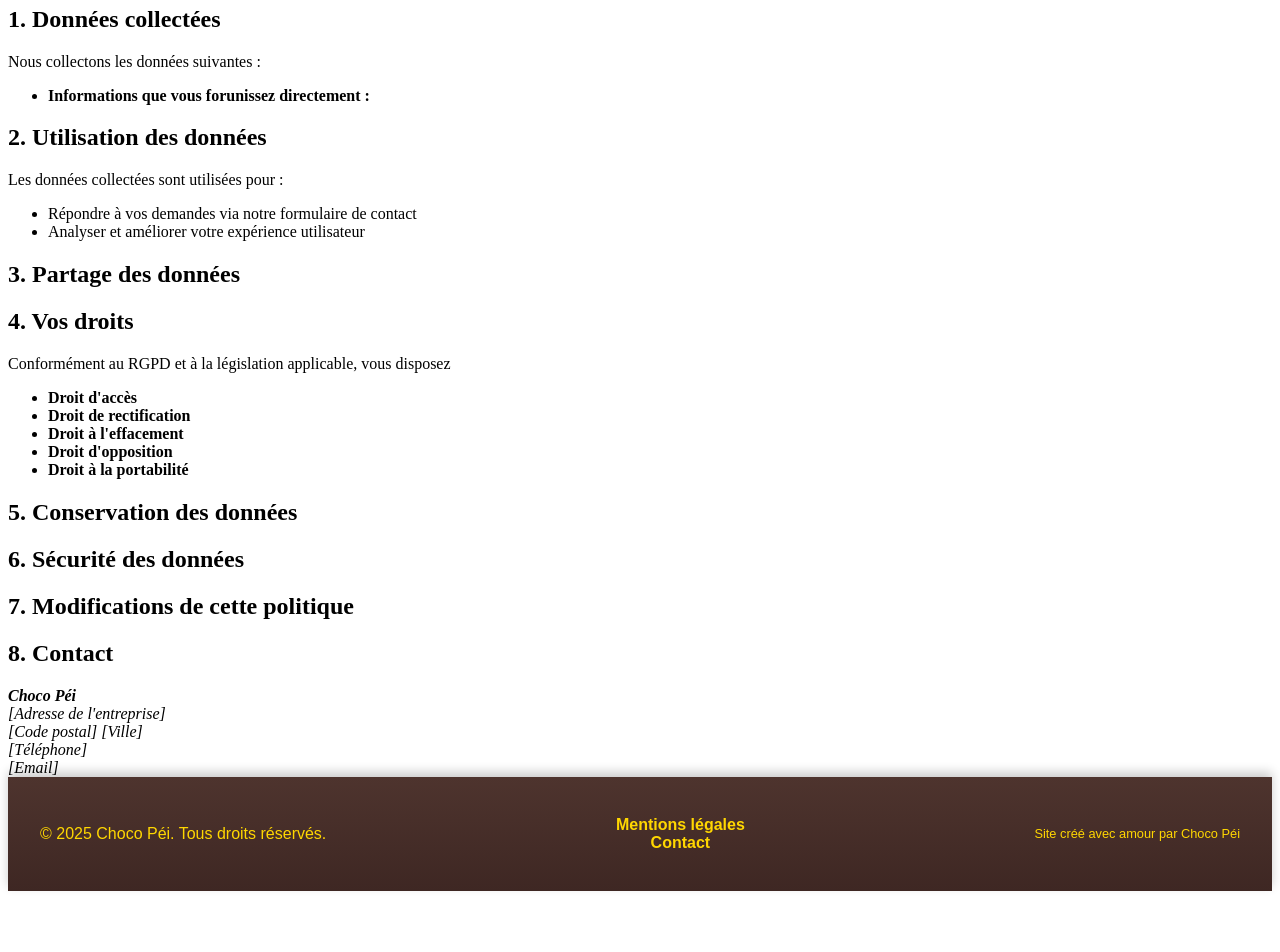
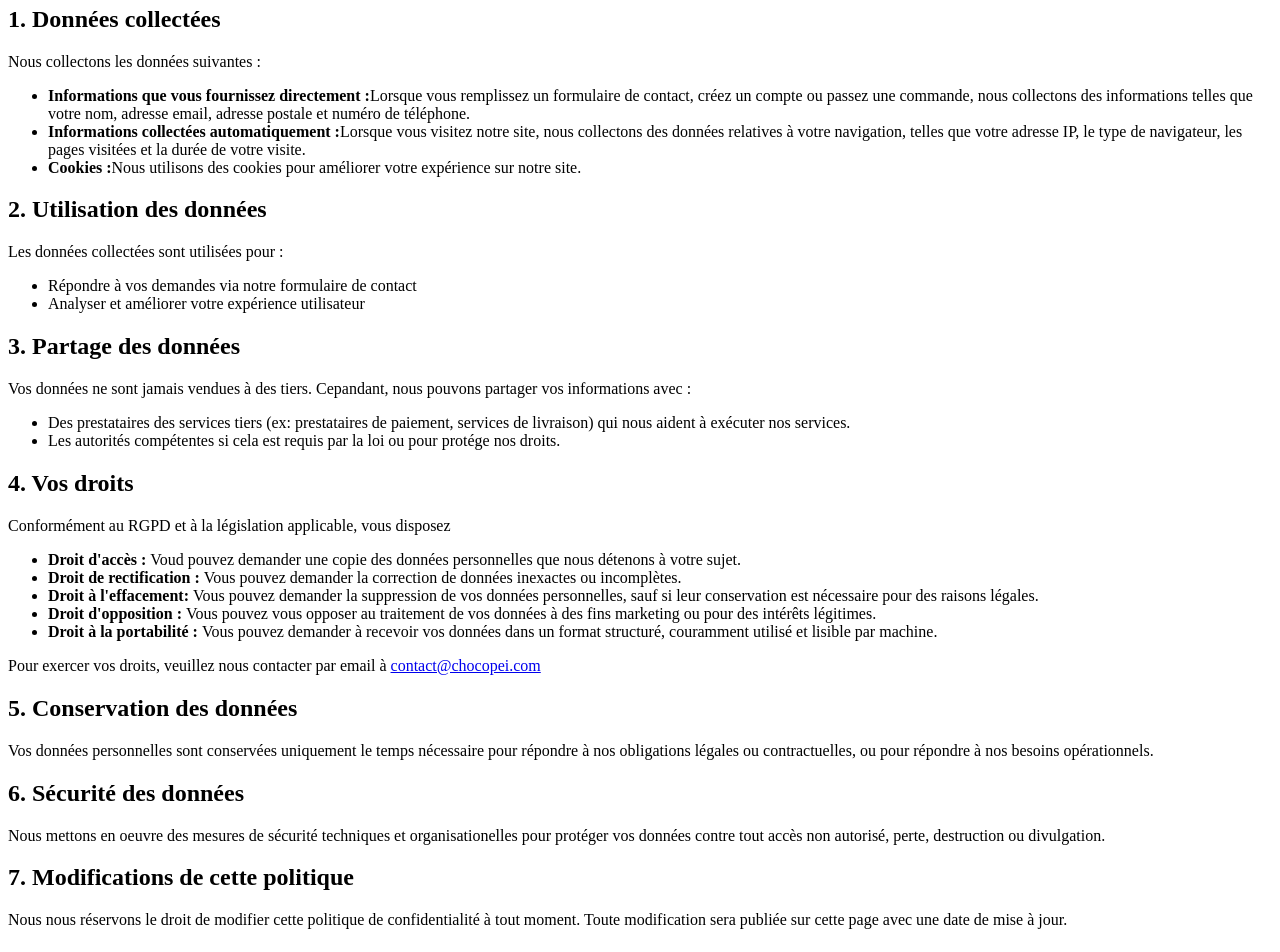
Before and after one commit to SylvieHoareau/choco-pei, a Next.js app in the folder frontend/: page /privacy-policy in a window 1280 px wide. Shown: the part 220-1172 px from the top of the page. Before the commit the page ends 1119 px from the top, so only its background shows below. Built offline with nearby package versions, Linux system fonts and the light colour scheme.

Commit message:
docs: modification de la politique de confidentialité

```diff
--- a/frontend/src/pages/privacy-policy.tsx
+++ b/frontend/src/pages/privacy-policy.tsx
@@ -8,12 +8,14 @@ const PrivacyPolicy: React.FC = () => {
             <Navbar />
             <main className={styles.main}>
                 <h1>Politique de confidentialité</h1>
-                <p>Chez Choco Péi, nous respectons votre vie privée...</p>
+                <p>Chez <strong>Choco Péi</strong>, nous nous engageons à protéger et à respecter vos données personnelles.</p>
 
                 <h2>1. Données collectées</h2>
                 <p>Nous collectons les données suivantes : </p>
                 <ul>
-                    <li><strong>Informations que vous forunissez directement :</strong></li>
+                    <li><strong>Informations que vous fournissez directement :</strong>Lorsque vous remplissez un formulaire de contact, créez un compte ou passez une commande, nous collectons des informations telles que votre nom, adresse email, adresse postale et numéro de téléphone.</li>
+                    <li><strong>Informations collectées automatiquement :</strong>Lorsque vous visitez notre site, nous collectons des données relatives à votre navigation, telles que votre adresse IP, le type de navigateur, les pages visitées et la durée de votre visite.</li>
+                    <li><strong>Cookies :</strong>Nous utilisons des cookies pour améliorer votre expérience sur notre site.</li>
                 </ul>
 
                 <h2>2. Utilisation des données</h2>
@@ -25,37 +27,55 @@ const PrivacyPolicy: React.FC = () => {
 
 
                 <h2>3. Partage des données</h2>
-                <p></p>
+                <p>
+                    Vos données ne sont jamais vendues à des tiers. Cepandant, nous pouvons partager vos informations avec :
+                </p>
+                <ul>
+                    <li>Des prestataires des services tiers (ex: prestataires de paiement, services de livraison) qui nous aident à exécuter nos services.</li>
+                    <li>Les autorités compétentes si cela est requis par la loi ou pour protége nos droits.</li>
+                </ul>
 
 
                 <h2>4. Vos droits</h2>
                 <p>Conformément au RGPD et à la législation applicable, vous disposez</p>
                 <ul>
-                    <li><strong>Droit d'accès</strong></li>
-                    <li><strong>Droit de rectification</strong></li>
-                    <li><strong>Droit à l'effacement</strong></li>
-                    <li><strong>Droit d'opposition</strong></li>
-                    <li><strong>Droit à la portabilité</strong></li>
+                    <li><strong>Droit d'accès : </strong>Voud pouvez demander une copie des données personnelles que nous détenons à votre sujet.</li>
+                    <li><strong>Droit de rectification : </strong>Vous pouvez demander la correction de données inexactes ou incomplètes.</li>
+                    <li><strong>Droit à l'effacement: </strong>Vous pouvez demander la suppression de vos données personnelles, sauf si leur conservation est nécessaire pour des raisons légales.</li>
+                    <li><strong>Droit d'opposition : </strong>Vous pouvez vous opposer au traitement de vos données à des fins marketing ou pour des intérêts légitimes.</li>
+                    <li><strong>Droit à la portabilité : </strong>Vous pouvez demander à recevoir vos données dans un format structuré, couramment utilisé et lisible par machine.</li>
                 </ul>
+                <p>
+                    Pour exercer vos droits, veuillez nous contacter par email à <a href="mailto:contact@chocopei.com">contact@chocopei.com</a>
+                </p>
 
                 <h2>5. Conservation des données </h2>
-                <p></p>
+                <p>
+                    Vos données personnelles sont conservées uniquement le temps nécessaire pour répondre à nos obligations légales ou contractuelles, ou pour répondre à nos besoins opérationnels.
+                </p>
 
                 <h2>6. Sécurité des données </h2>
-                <p></p>
+                <p>
+                    Nous mettons en oeuvre des mesures de sécurité techniques et organisationelles pour protéger vos données contre tout accès non autorisé, perte, destruction ou divulgation.
+                </p>
 
                 <h2>7. Modifications de cette politique</h2>
-                <p></p>
+                <p>
+                    Nous nous réservons le droit de modifier cette politique de confidentialité à tout moment.
+                    Toute modification sera publiée sur cette page avec une date de mise à jour.
+                </p>
 
                 <h2>8. Contact</h2>
-                <p></p>
+                <p>
+                    Pour toute question concernant cette politique de confidentialité ou pour exercer vos droits, vous pouvez nous contacter à :
+                </p>
 
                 <address>
                     <strong>Choco Péi</strong><br />
-                    [Adresse de l'entreprise]<br />
+                    Adresse : [Adresse de l'entreprise]<br />
                     [Code postal] [Ville]<br />
-                    [Téléphone]<br />
-                    [Email]
+                    Téléphone : [Téléphone]<br />
+                    Email : [Email]
                 </address>
             </main>
             <Footer />
```
